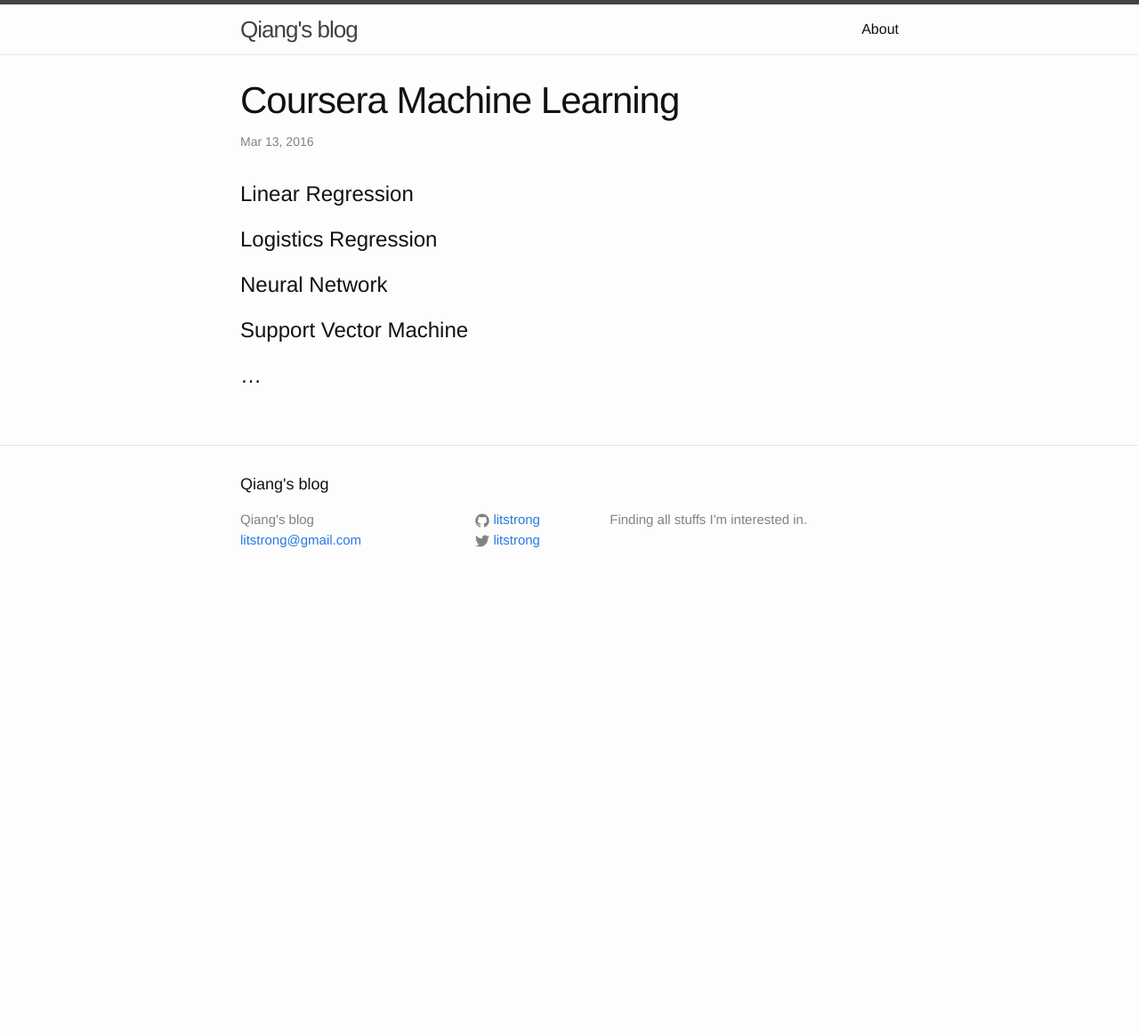
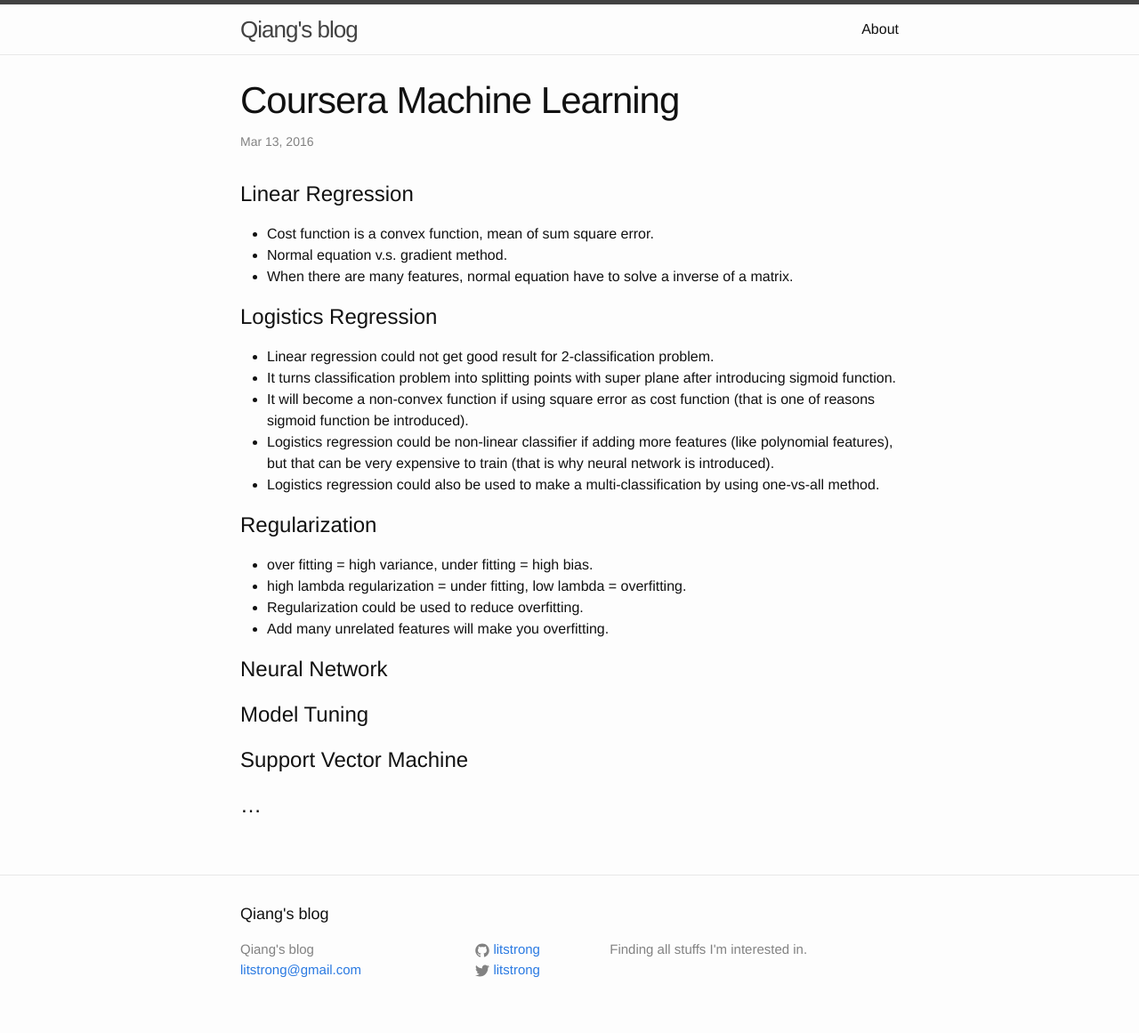
Before and after one commit to litstrong/litstrong.github.io, a Jekyll site: the page built from _posts/2016-03-13-coursera-machine-learning.markdown, in a window 1280 px wide. Shown: the whole page at 89% size. Built offline with Jekyll 4.4.1, drawn with Linux system fonts in a browser that asks for light colours; before the commit the page ends 900 px from its top, so only the background shows below that.

Commit message:
Update machine learning notes.

```diff
--- a/_posts/2016-03-13-coursera-machine-learning.markdown
+++ b/_posts/2016-03-13-coursera-machine-learning.markdown
@@ -4,10 +4,26 @@
 ---
 
 # Linear Regression
+* Cost function is a convex function, mean of sum square error.
+* Normal equation v.s. gradient method.
+* When there are many features, normal equation have to solve a inverse of a matrix.
 
 # Logistics Regression
+* Linear regression could not get good result for 2-classification problem.
+* It turns classification problem into splitting points with super plane after introducing sigmoid function.
+* It will become a non-convex function if using square error as cost function (that is one of reasons sigmoid function be introduced).
+* Logistics regression could be non-linear classifier if adding more features (like polynomial features), but that can be very expensive to train (that is why neural network is introduced).
+* Logistics regression could also be used to make a multi-classification by using one-vs-all method.
+
+# Regularization
+* over fitting = high variance, under fitting = high bias.
+* high lambda regularization = under fitting, low lambda = overfitting.
+* Regularization could be used to reduce overfitting.
+* Add many unrelated features will make you overfitting.
 
 # Neural Network
+
+# Model Tuning
 
 # Support Vector Machine
 
```
